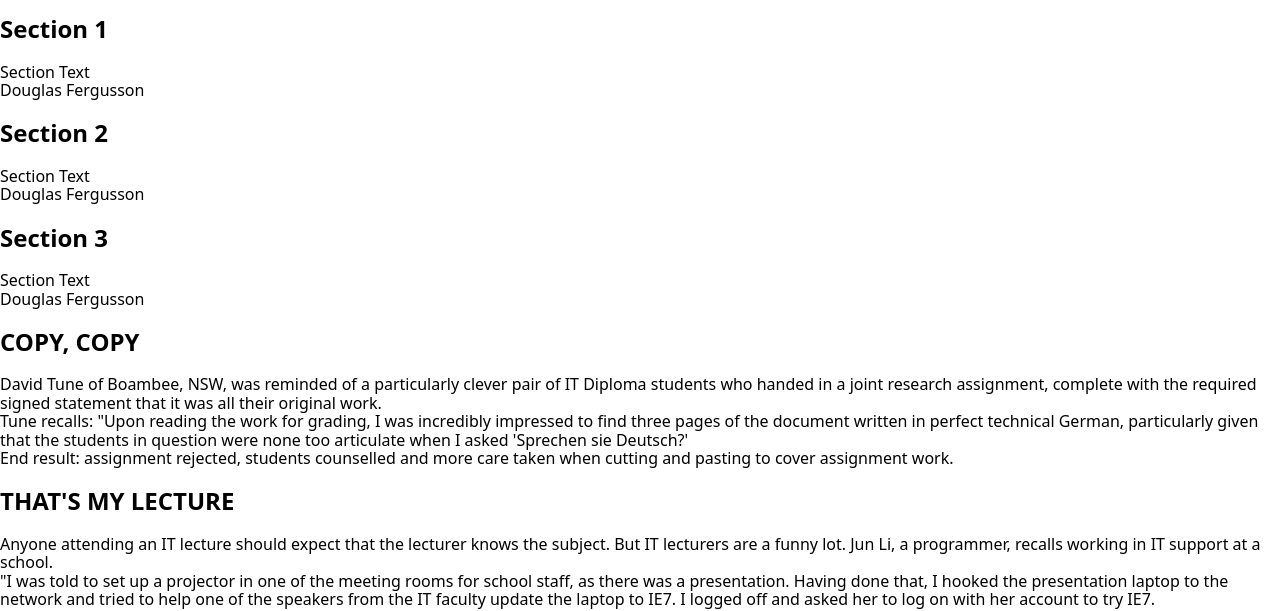
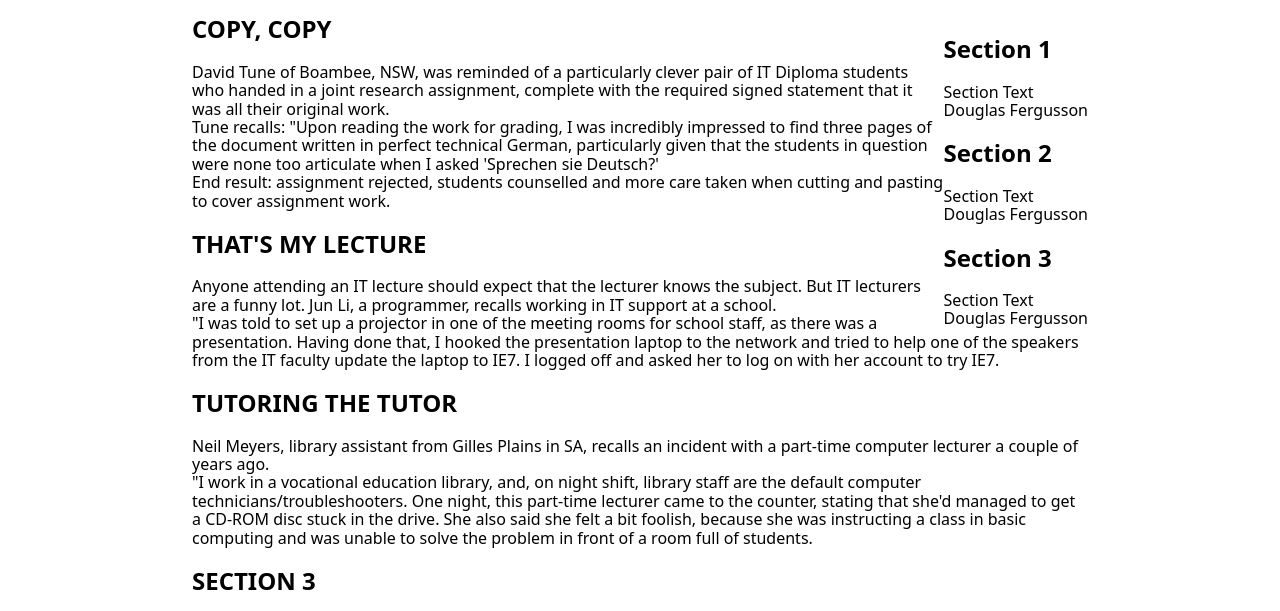
Before and after one commit to djferg/C4Prog-WT-Port, a plain HTML site: page phase-2/index.html in a window 1280 px wide. Shown: the part 103-714 px from the top of the page. Drawn offline with Linux system fonts and the light colour scheme.

Commit message:
feat: site desktop aside: float right

```diff
--- a/phase-2/assets/css/style.css
+++ b/phase-2/assets/css/style.css
@@ -29,8 +29,11 @@ main aside {
     header nav ul a {
         text-decoration: none;
     }
+    main {
+        padding: 0 15% 0 15%;
+    }
     main aside {
-        display: flex;
-        flex-direction: column;
+        display: block;
+        float: right;
     }
 }
```
